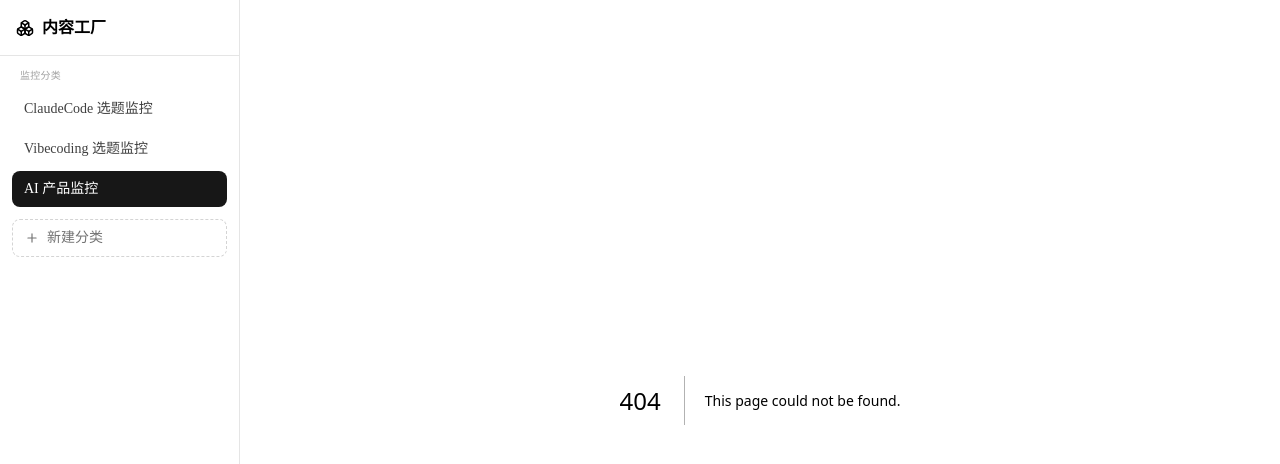
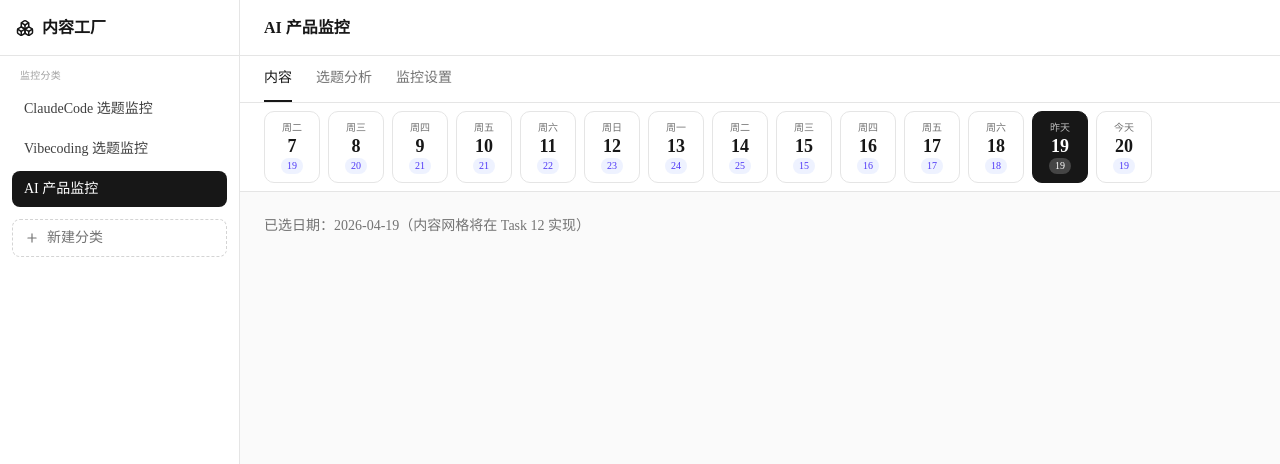
Before and after one commit to Sejourleo/AI-Project-factory, a Next.js app: page /c/ai-product/content in a window 1280 px wide. Before the commit this address had no page. Shown: the top 464 px of the page. Built offline with nearby package versions, Linux system fonts and the light colour scheme.

Commit message:
tab1: DateStrip 组件 + 内容页基础骨架

```diff
--- /dev/null
+++ b/app/c/[categoryId]/content/page.tsx
@@ -0,0 +1,40 @@
+'use client'
+
+import { use, useEffect, useState } from 'react'
+import { useSearchParams, useRouter, usePathname } from 'next/navigation'
+import { DateStrip } from '@/components/date-strip'
+import { getDateBuckets } from '@/lib/data/contents'
+import { yesterday } from '@/lib/utils/dates'
+
+export default function ContentPage({
+  params,
+}: {
+  params: Promise<{ categoryId: string }>
+}) {
+  const { categoryId } = use(params)
+  const router = useRouter()
+  const pathname = usePathname()
+  const search = useSearchParams()
+  const selectedDate = search.get('date') ?? yesterday()
+
+  const [buckets, setBuckets] = useState<Array<{ date: string; count: number }>>([])
+
+  useEffect(() => {
+    getDateBuckets(categoryId, 14).then(setBuckets)
+  }, [categoryId])
+
+  function setDate(date: string) {
+    const qs = new URLSearchParams(search.toString())
+    qs.set('date', date)
+    router.replace(`${pathname}?${qs.toString()}`)
+  }
+
+  return (
+    <div className="flex flex-col">
+      <DateStrip buckets={buckets} value={selectedDate} onChange={setDate} />
+      <div className="p-6 text-sm text-neutral-500">
+        已选日期：{selectedDate}（内容网格将在 Task 12 实现）
+      </div>
+    </div>
+  )
+}
--- /dev/null
+++ b/components/date-strip.tsx
@@ -0,0 +1,62 @@
+'use client'
+
+import { cn } from '@/lib/utils'
+import { formatDow, yesterday } from '@/lib/utils/dates'
+import dayjs from 'dayjs'
+
+type Bucket = { date: string; count: number }
+
+export function DateStrip({
+  buckets,
+  value,
+  onChange,
+}: {
+  buckets: Bucket[]
+  value: string
+  onChange: (date: string) => void
+}) {
+  const todayStr = dayjs().format('YYYY-MM-DD')
+  const yesterdayStr = yesterday()
+
+  return (
+    <div className="flex gap-2 overflow-x-auto py-2 px-6 border-b border-neutral-200 bg-white">
+      {buckets.map((b) => {
+        const active = b.date === value
+        const label =
+          b.date === todayStr ? '今天' :
+          b.date === yesterdayStr ? '昨天' :
+          formatDow(b.date)
+        const day = dayjs(b.date).date()
+        const empty = b.count === 0
+
+        return (
+          <button
+            key={b.date}
+            onClick={() => onChange(b.date)}
+            className={cn(
+              'shrink-0 w-14 py-2 rounded-lg border flex flex-col items-center justify-center transition-colors',
+              active
+                ? 'bg-neutral-900 text-white border-neutral-900'
+                : empty
+                  ? 'bg-white text-neutral-400 border-neutral-200 hover:border-neutral-300'
+                  : 'bg-white text-neutral-900 border-neutral-200 hover:border-neutral-400'
+            )}
+          >
+            <span className={cn('text-[10px]', active ? 'text-white/70' : 'text-neutral-500')}>
+              {label}
+            </span>
+            <span className="text-lg font-semibold leading-tight">{day}</span>
+            {!empty && (
+              <span className={cn(
+                'text-[10px] px-1.5 rounded-full leading-4',
+                active ? 'bg-white/20 text-white' : 'bg-indigo-50 text-indigo-600'
+              )}>
+                {b.count}
+              </span>
+            )}
+          </button>
+        )
+      })}
+    </div>
+  )
+}
```
